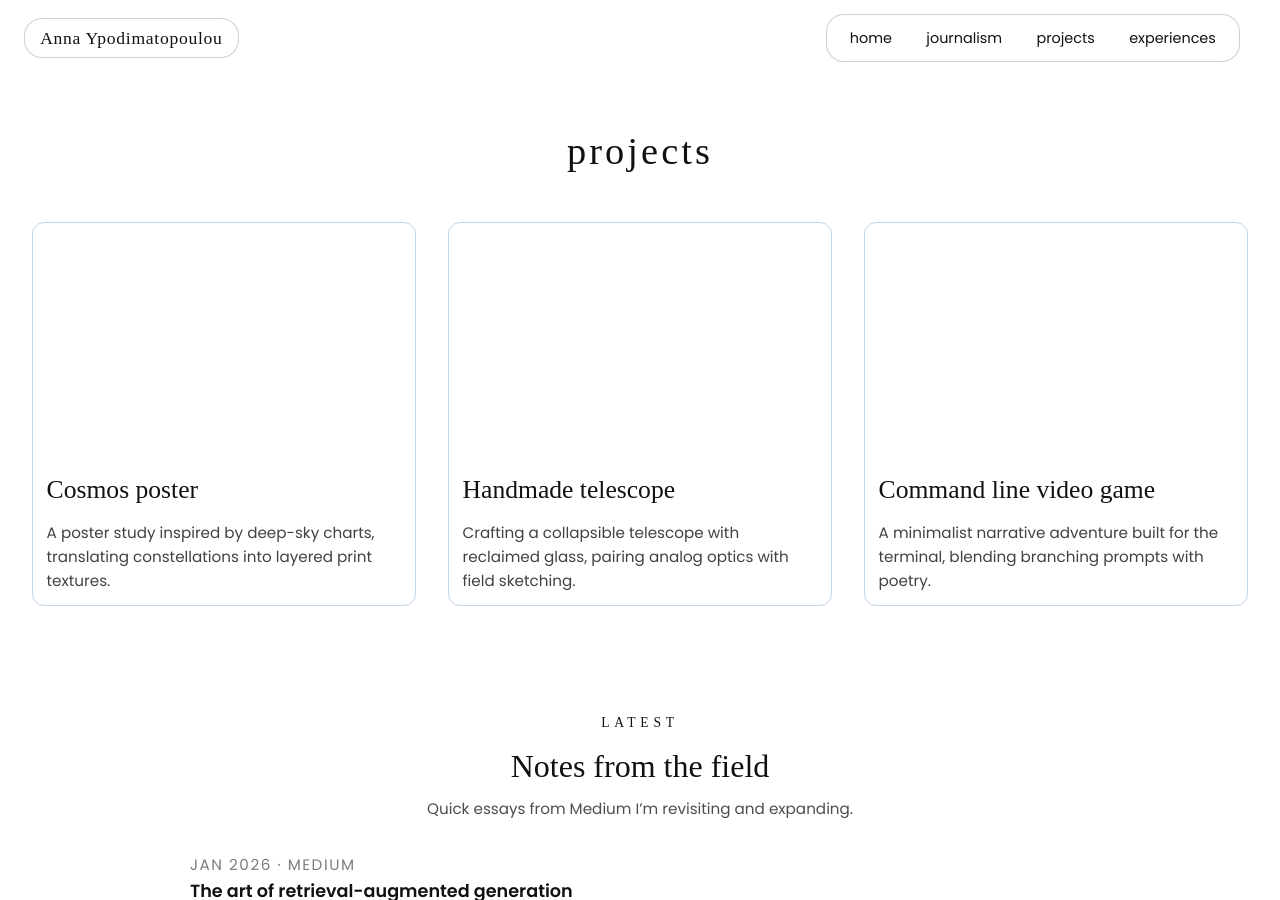
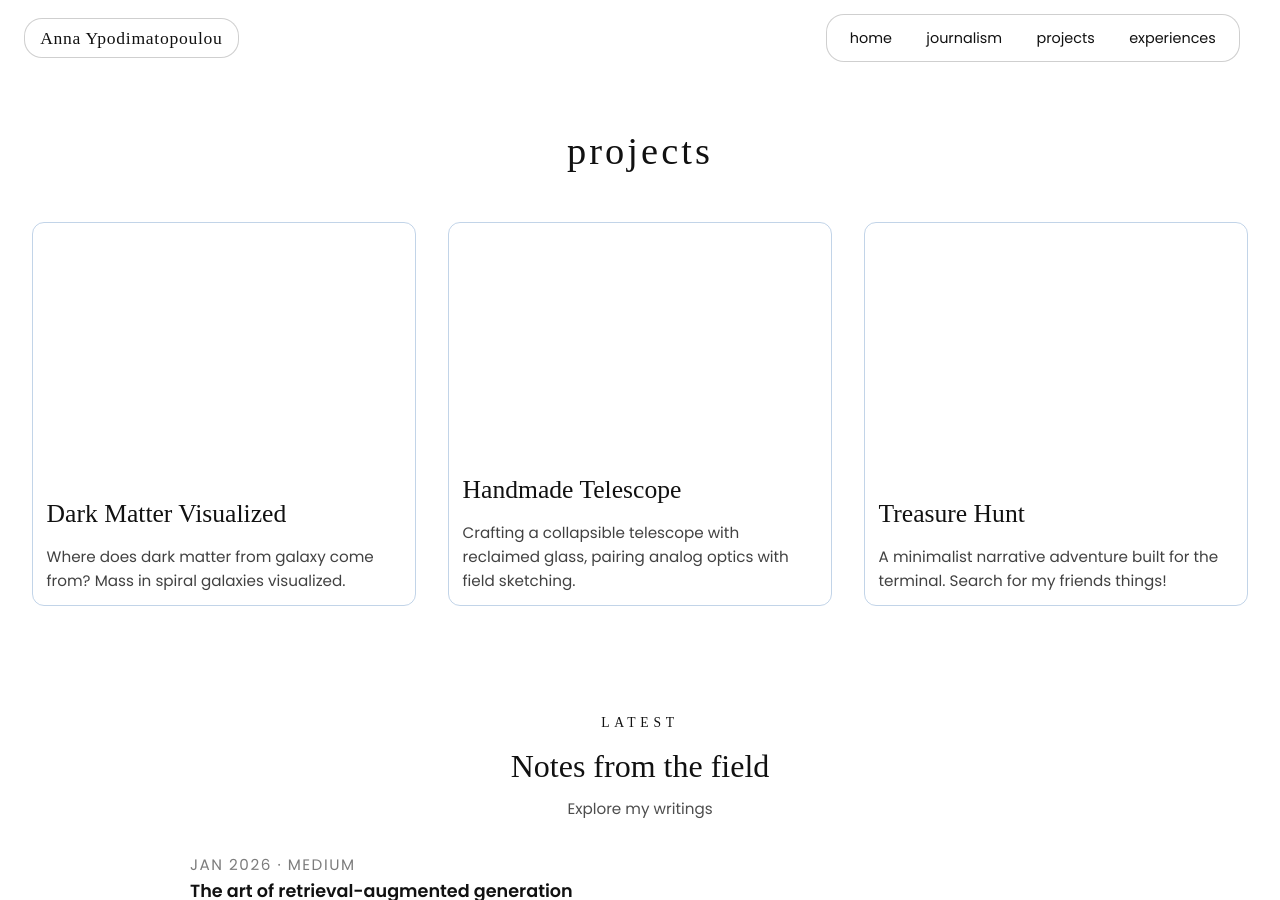
Before and after one commit to annaypodim/annaypodim.github.io, a Jekyll site: the page built from projects.html, in a window 1280 px wide and 900 px high. Built offline with Jekyll 4.4.1, drawn with Linux system fonts in a browser that asks for light colours; some web fonts are replaced.

Commit message:
add descriptions

```diff
--- a/projects.html
+++ b/projects.html
@@ -8,24 +8,22 @@ title: Projects
   </header>
   <div class="projects-grid">
     <article class="project-block">
-      <h3>Cosmos poster</h3>
+      <h3>Dark Matter Visualized</h3>
       <p>
-        A poster study inspired by deep-sky charts, translating constellations into layered
-        print textures.
+        Where does dark matter from galaxy come from? Mass in spiral galaxies visualized.
       </p>
     </article>
     <article class="project-block">
-      <h3>Handmade telescope</h3>
+      <h3>Handmade Telescope</h3>
       <p>
         Crafting a collapsible telescope with reclaimed glass, pairing analog optics with
         field sketching.
       </p>
     </article>
     <article class="project-block">
-      <h3>Command line video game</h3>
+      <h3>Treasure Hunt</h3>
       <p>
-        A minimalist narrative adventure built for the terminal, blending branching prompts
-        with poetry.
+        A minimalist narrative adventure built for the terminal. Search for my friends things!
       </p>
     </article>
   </div>
@@ -35,7 +33,7 @@ title: Projects
   <header class="projects-latest-header">
     <p class="label">latest</p>
     <h3 id="latest-title">Notes from the field</h3>
-    <p class="latest-subtitle">Quick essays from Medium I’m revisiting and expanding.</p>
+    <p class="latest-subtitle">Explore my writings</p>
   </header>
   <div class="latest-posts">
 
```
